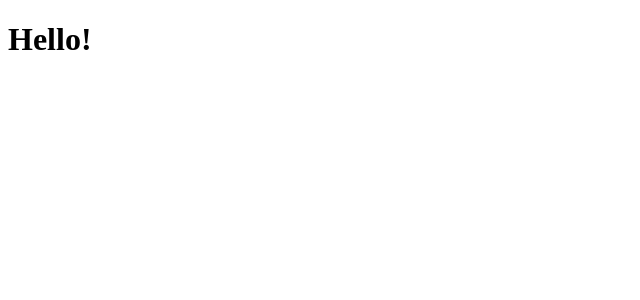
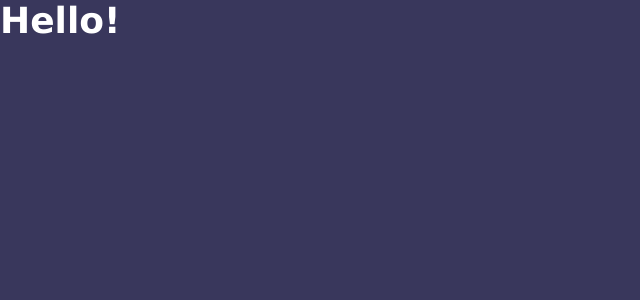
Before and after one commit to yusufardapeker/character-counter, a React (Vite) app: page / in a window 1280 px wide. Shown: the top 300 px of the page, without its empty margins (0-640 px from the left). Built offline with nearby package versions, Linux system fonts and the light colour scheme.

Commit message:
Add style files

```diff
--- a/src/main.jsx
+++ b/src/main.jsx
@@ -1,5 +1,7 @@
 import { StrictMode } from "react";
 import { createRoot } from "react-dom/client";
+import "./styles/reset.css";
+import "./styles/global.scss";
 import App from "./App.jsx";
 
 createRoot(document.getElementById("root")).render(
--- /dev/null
+++ b/src/styles/global.scss
@@ -0,0 +1,22 @@
+$dark-purple: hsl(243, 25%, 29%);
+$dark-blue: hsl(213, 58%, 19%);
+$red: hsl(0, 54%, 57%);
+$purple: hsl(228, 52%, 64%);
+$orange: hsl(31, 85%, 62%);
+$grey: hsl(225, 21%, 67%);
+$white: hsl(0, 0%, 100%);
+
+body {
+	background-color: $dark-purple;
+	color: $white;
+	font-family: Verdana, Geneva, Tahoma, sans-serif;
+	font-size: 18px;
+}
+
+.container {
+	width: 88%;
+	max-width: 1200px;
+	margin-left: auto;
+	margin-right: auto;
+	padding: 24px 0;
+}
--- /dev/null
+++ b/src/styles/reset.css
@@ -0,0 +1,43 @@
+*,
+*::before,
+*::after {
+	margin: 0;
+	padding: 0;
+	box-sizing: border-box;
+	border: none;
+	outline-color: transparent;
+}
+
+a,
+a:link,
+a:visited {
+	color: inherit;
+	text-decoration: none;
+}
+
+ul,
+li {
+	list-style: none;
+}
+
+img,
+picture,
+video,
+canvas,
+svg {
+	display: block;
+	max-width: 100%;
+}
+
+button {
+	cursor: pointer;
+	background-color: transparent;
+	font: inherit;
+}
+
+input,
+button,
+textarea,
+select {
+	font: inherit;
+}
```
